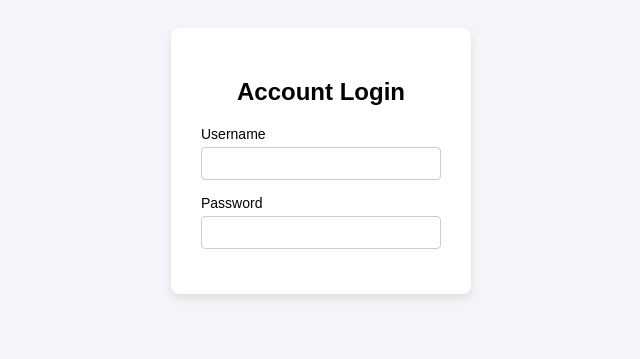
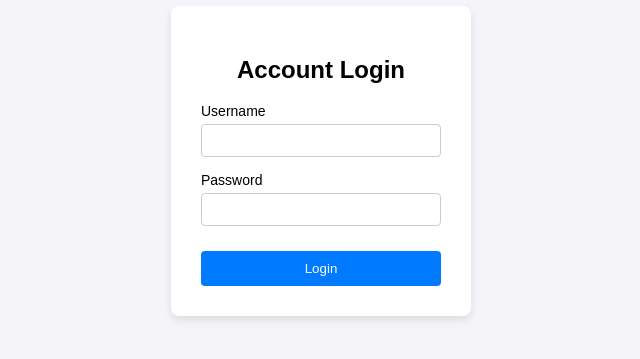
Before and after one commit to niksm7/nova-web, a plain HTML site: page login.html in a window 1280 px wide. Shown: the part 239-598 px from the top of the page, without its empty margins (319-959 px from the left). Drawn offline with Linux system fonts and the light colour scheme.

Commit message:
fix: remove css rule hiding login button

```diff
--- a/style.css
+++ b/style.css
@@ -65,10 +65,6 @@ body {
     border-radius: 4px;
     cursor: pointer;
     margin-top: 10px;
-
-    /* THE BUG: This pushes the button completely off the screen */
-    position: absolute;
-    left: -9999px;
 }
 
 .btn-submit:hover {
```
